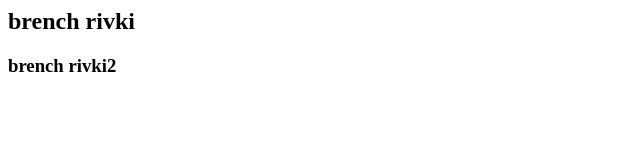
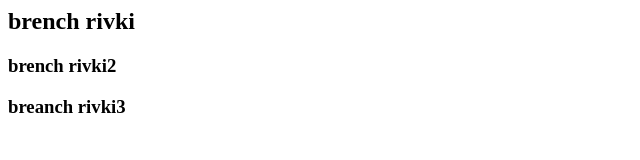
Before and after one commit to MenuchiGotliev/GitSummary, a plain HTML site: page index.html in a window 1280 px wide. Shown: the whole page, without its empty margins (0-640 px from the left). Drawn offline with Linux system fonts and the light colour scheme.

Commit message:
my commit message

```diff
--- a/index.html
+++ b/index.html
@@ -1,2 +1,3 @@
 <h2>brench rivki</h2>
 <h3>brench rivki2</h3>
+<h3>breanch rivki3</h3>
```
